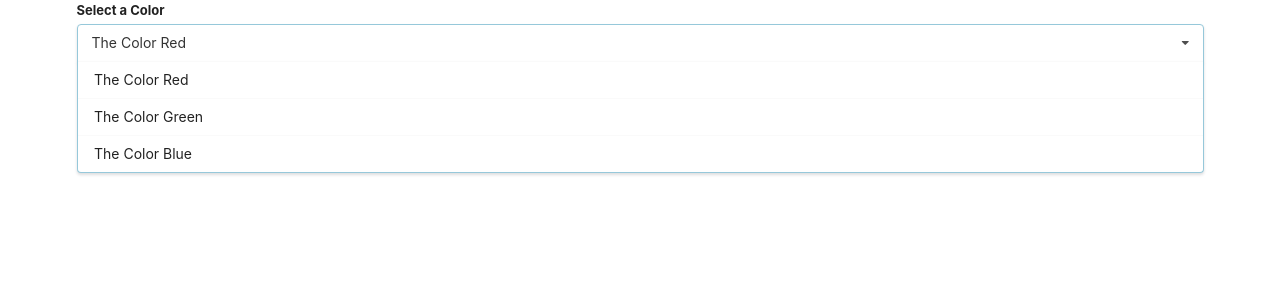
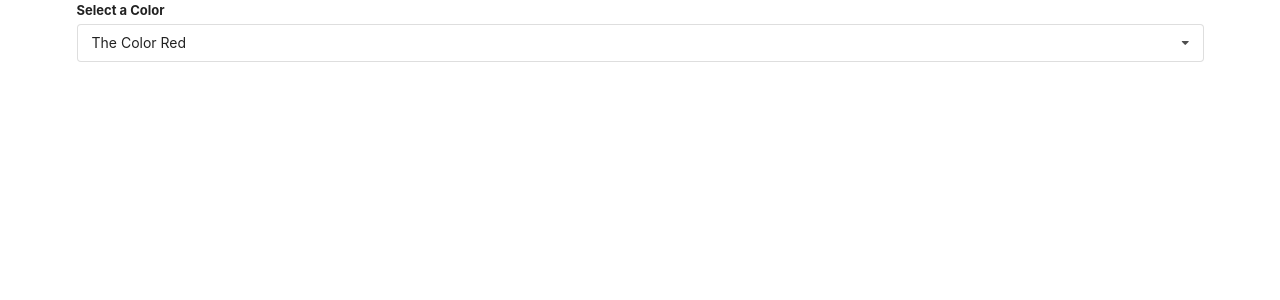
Before and after one commit to andrewsanc/react-widgets, a React (Create React App) app: page / in a window 1280 px wide. Shown: the top 300 px of the page. Built offline with nearby package versions, Linux system fonts and the light colour scheme.

Commit message:
Added state to toggle dropdown

```diff
--- a/src/Components/Dropdown.js
+++ b/src/Components/Dropdown.js
@@ -1,11 +1,17 @@
-import react from "react";
+import react, { useState } from "react";
 
 const Dropdown = ({ options, selectedDropdown, onSelectedChange }) => {
+  const [dropdownActive, setDropdownActive] = useState(false);
+
   const renderedOptions = options.map((optionObj) => {
+    if (optionObj.value === selectedDropdown.value) {
+      return null;
+    }
+
     return (
       <div
         key={optionObj.value}
-        onClick={() => onSelectedChange(optionObj)}
+        onClick={() => onDropdownSelection(optionObj)}
         className='item'
       >
         {optionObj.label}
@@ -13,14 +19,26 @@ const Dropdown = ({ options, selectedDropdown, onSelectedChange }) => {
     );
   });
 
+  const onDropdownSelection = (selectedItem) => {
+    onSelectedChange(selectedItem);
+    setDropdownActive(false);
+  };
+
   return (
     <div className='ui form'>
       <div className='field'>
         <label className='label'>Select a Color</label>
-        <div className='ui selection dropdown visible active'>
+        <div
+          onClick={() => setDropdownActive(!dropdownActive)}
+          className={`ui selection dropdown ${
+            dropdownActive ? "visible active" : ""
+          }`}
+        >
           <i className='dropdown icon'></i>
           <div className='text'>{selectedDropdown.label}</div>
-          <div className='menu visible transition'>{renderedOptions}</div>
+          <div className={`menu ${dropdownActive ? "visible transition" : ""}`}>
+            {renderedOptions}
+          </div>
         </div>
       </div>
     </div>
```
